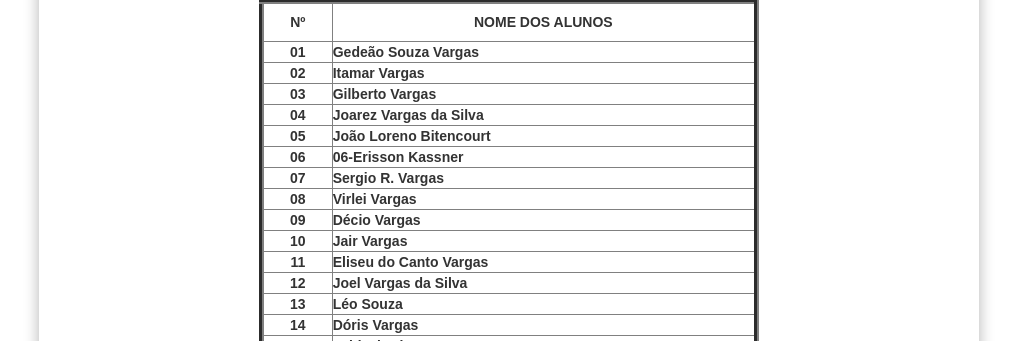
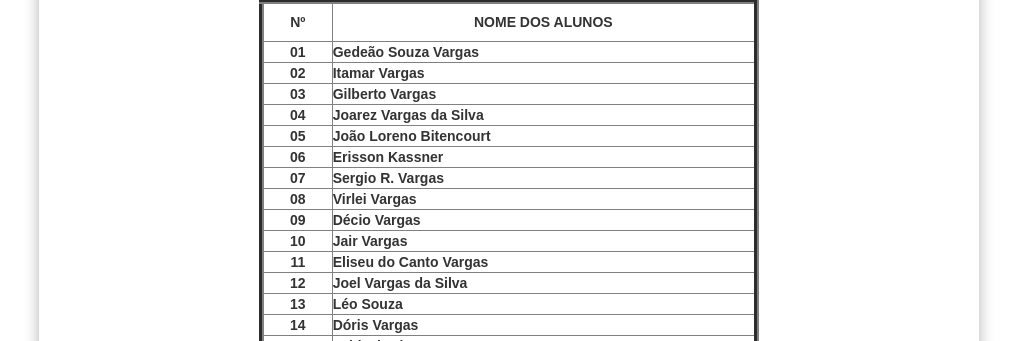
Before and after one commit to claudiovargas1955/claudiovargas1955.github.io, a Jekyll site: the page built from _pages/ensino-da-iasd-bosque.html, in a window 1280 px wide. Shown: the part 1509-1850 px from the top of the page, without its empty margins (131-1148 px from the left). Built offline with Jekyll 4.4.1, drawn with Linux system fonts in a browser that asks for light colours; some web fonts are replaced.

Commit message:
Update ensino-da-iasd-bosque.html

```diff
--- a/_pages/ensino-da-iasd-bosque.html
+++ b/_pages/ensino-da-iasd-bosque.html
@@ -292,7 +292,7 @@ tr:hover{
 
         <tr>
            <td align="center" width="50px"><b>06</b></td>
-           <td align="left" width="300px"><b>06-Erisson Kassner</b></td>
+           <td align="left" width="300px"><b>Erisson Kassner</b></td>
 
         </tr>
 
```
